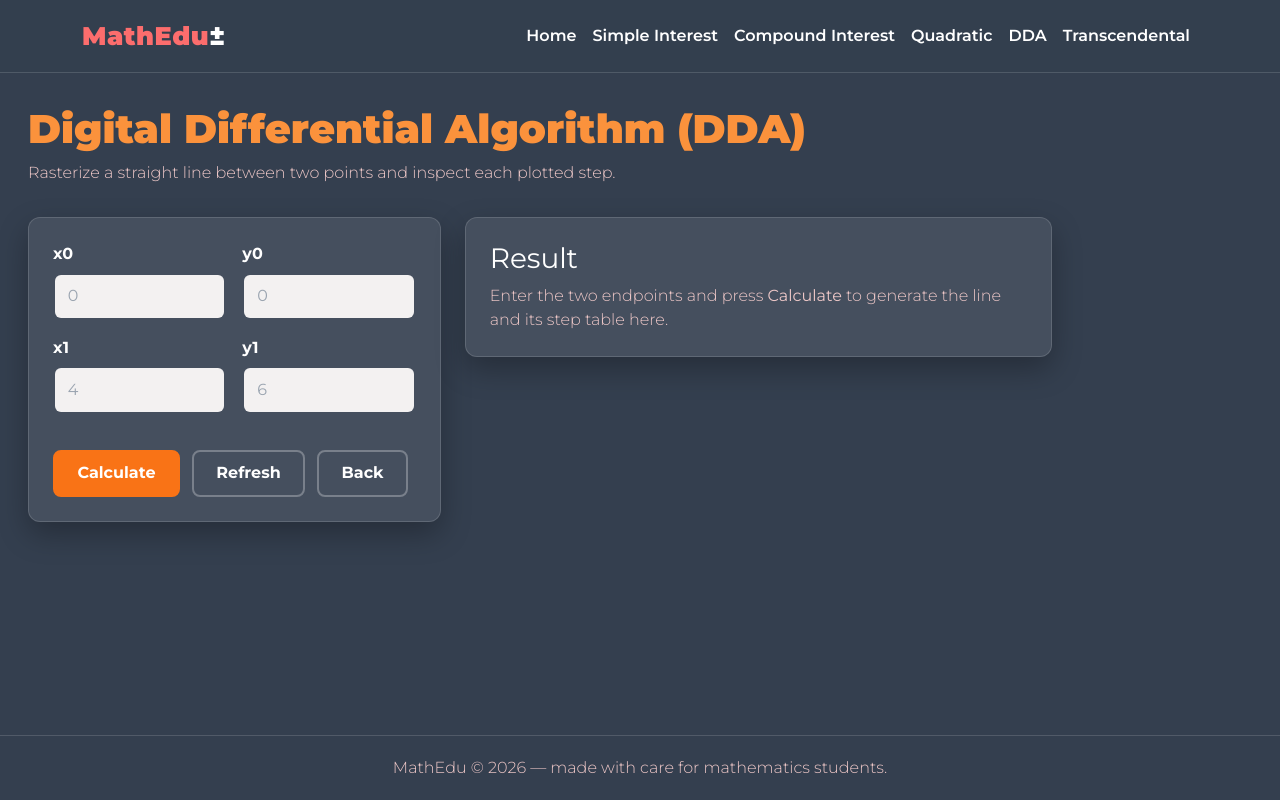
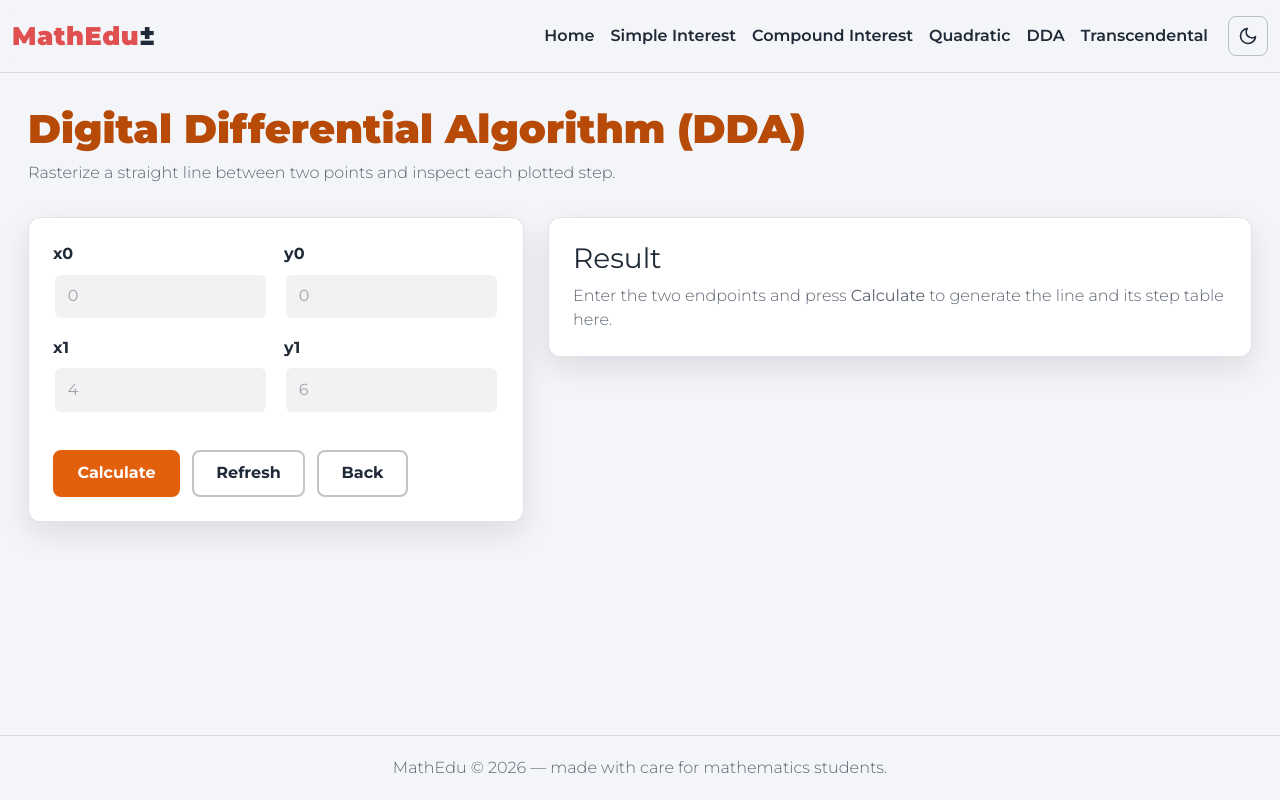
Before and after one commit to johnpauljpc/mathedu, a Django app: template templates/sec/dda.html in a window 1280 px wide. Run offline with Django 5.2, Linux system fonts and the light colour scheme; the template is opened without the code that fills it, so the values that code supplies are empty.

Commit message:
modifications

```diff
--- a/static/css/styles.css
+++ b/static/css/styles.css
@@ -26,9 +26,33 @@
     --transition: 0.2s ease;
 }
 
+/* Light theme overrides (toggled via <html data-theme="light">) */
+[data-theme="light"] {
+    --bg: #f3f5f8;
+    --bg-raised: #e9edf2;
+    --bg-panel: #ffffff;
+    --surface: #ffffff;
+    --text: #1f2937;
+    --text-muted: #5b6472;
+    --accent: #e05050;
+    --accent-hover: #c93a3a;
+    --accent-2: #e2600b;
+    --accent-2-hover: #b84a07;
+    --border: rgba(15, 23, 42, 0.12);
+    --border-strong: rgba(15, 23, 42, 0.25);
+    --error: #dc2626;
+    --success: #15803d;
+    --shadow: 0 12px 30px rgba(15, 23, 42, 0.1);
+    --thead-bg: #343F4F;
+}
+
 * { box-sizing: border-box; }
 
 html { scroll-behavior: smooth; }
+html[data-theme="dark"] {
+    --thead-bg: #343F4F;
+}
+html { transition: background-color 0.3s ease, color 0.3s ease; }
 
 body {
     margin: 0;
@@ -107,13 +131,63 @@ a:hover { color: var(--accent); text-decoration: underline; }
 }
 .navbar-toggler:focus { box-shadow: 0 0 0 3px rgba(249, 115, 22, 0.4); }
 
+/* Animated hamburger (three bars -> X) */
+.custom-toggler {
+    display: inline-flex;
+    flex-direction: column;
+    justify-content: center;
+    align-items: center;
+    gap: 5px;
+    width: 2.5rem;
+    height: 2.5rem;
+    padding: 0.4rem;
+    border: 1px solid var(--border-strong);
+    border-radius: var(--radius-sm);
+    background: transparent;
+}
+.toggler-bar {
+    display: block;
+    width: 20px;
+    height: 2.5px;
+    border-radius: 2px;
+    background: var(--text);
+    transition: transform 0.25s ease, opacity 0.2s ease;
+}
+.custom-toggler[aria-expanded="true"] .toggler-bar:nth-child(1) { transform: translateY(7.5px) rotate(45deg); }
+.custom-toggler[aria-expanded="true"] .toggler-bar:nth-child(2) { opacity: 0; }
+.custom-toggler[aria-expanded="true"] .toggler-bar:nth-child(3) { transform: translateY(-7.5px) rotate(-45deg); }
+
+/* Theme toggle */
+.theme-toggle {
+    display: inline-flex;
+    align-items: center;
+    justify-content: center;
+    flex-shrink: 0;
+    width: 2.5rem;
+    height: 2.5rem;
+    margin-left: 0.75rem;
+    border: 1px solid var(--border-strong);
+    border-radius: var(--radius-sm);
+    background: transparent;
+    color: var(--text);
+    cursor: pointer;
+    transition: background var(--transition), color var(--transition), border-color var(--transition);
+}
+.theme-toggle:hover {
+    background: rgba(255, 255, 255, 0.1);
+    color: var(--accent-2-hover);
+}
+[data-theme="dark"] .theme-icon-sun { display: block; }
+[data-theme="light"] .theme-icon-moon { display: block; }
+.theme-icon { display: none; }
+
 /* ------------------------------------------------------------
    Layout
    ------------------------------------------------------------ */
 .site-main {
     flex: 1;
     width: 100%;
-    max-width: 1080px;
+    max-width: 1400px;
     padding: 2rem 1rem 3rem;
 }
 
@@ -169,9 +243,11 @@ a:hover { color: var(--accent); text-decoration: underline; }
     margin: 0 auto;
 }
 
+.container { max-width: 1320px; }
+
 .tool-grid {
     display: grid;
-    grid-template-columns: repeat(auto-fit, minmax(240px, 1fr));
+    grid-template-columns: repeat(5, 1fr);
     gap: 1.25rem;
 }
 
@@ -405,7 +481,7 @@ a:hover { color: var(--accent); text-decoration: underline; }
     border-spacing: 0;
 }
 .table thead th {
-    background: var(--bg);
+    background: var(--thead-bg, var(--bg));
     color: var(--text);
     font-weight: 700;
     border-bottom: 2px solid var(--accent);
@@ -454,8 +530,21 @@ a:hover { color: var(--accent); text-decoration: underline; }
 /* ------------------------------------------------------------
    Responsive refinements
    ------------------------------------------------------------ */
-@media (max-width: 991px) {
+@media (max-width: 1199.98px) {
+    .tool-grid { grid-template-columns: repeat(4, 1fr); }
+}
+@media (max-width: 991.98px) {
     .tool-grid { grid-template-columns: repeat(auto-fit, minmax(210px, 1fr)); }
+
+    /* Mobile header: brand left, then theme toggle, then hamburger,
+       with the collapsible menu wrapping to its own row. */
+    .navbar .navbar-brand { order: 1; margin-right: auto; }
+    .navbar #theme-toggle { order: 2; margin-left: 0; margin-right: 0.5rem; }
+    .navbar .custom-toggler { order: 3; }
+    .navbar .navbar-collapse { order: 4; flex-basis: 100%; }
+}
+@media (max-width: 767.98px) {
+    .tool-grid { grid-template-columns: repeat(2, 1fr); }
 }
 
 @media (max-width: 860px) {
@@ -488,6 +577,41 @@ a:hover { color: var(--accent); text-decoration: underline; }
 }
 
 /* ------------------------------------------------------------
+   Light theme component refinements
+   ------------------------------------------------------------ */
+[data-theme="light"] .site-header {
+    background: rgba(243, 245, 248, 0.92);
+}
+[data-theme="light"] .navbar-nav .nav-link:hover,
+[data-theme="light"] .navbar-nav .nav-link:focus {
+    background: rgba(15, 23, 42, 0.06);
+}
+[data-theme="light"] .theme-toggle:hover {
+    background: rgba(15, 23, 42, 0.08);
+}
+[data-theme="light"] .btn-secondary:hover,
+[data-theme="light"] .btn-secondary:focus {
+    background: rgba(15, 23, 42, 0.08);
+    border-color: var(--text-muted);
+}
+[data-theme="light"] .table-striped tbody tr:nth-of-type(odd) {
+    background: rgba(15, 23, 42, 0.04);
+}
+[data-theme="light"] .alert-error,
+[data-theme="light"] .alert-danger {
+    background: rgba(220, 38, 38, 0.08);
+    color: #b91c1c;
+}
+[data-theme="light"] .alert-success {
+    background: rgba(21, 128, 61, 0.08);
+    color: #166534;
+}
+[data-theme="light"] .alert-info {
+    background: rgba(226, 96, 11, 0.1);
+    color: #9a3412;
+}
+
+/* ------------------------------------------------------------
    Motion preferences
    ------------------------------------------------------------ */
 @media (prefers-reduced-motion: reduce) {
--- a/static/js/main.js
+++ b/static/js/main.js
@@ -1,12 +1,35 @@
 // MathEdu shared front-end behaviour.
 
-// Dynamic copyright year.
+// --- Color theme -------------------------------------------------
+const themeToggle = document.getElementById("theme-toggle");
+
+function setTheme(theme) {
+    document.documentElement.setAttribute("data-theme", theme);
+    try { localStorage.setItem("mathedu-theme", theme); } catch (e) {}
+    if (themeToggle) {
+        themeToggle.setAttribute("aria-pressed", theme === "light" ? "true" : "false");
+        themeToggle.setAttribute(
+            "aria-label",
+            theme === "light" ? "Switch to dark theme" : "Switch to light theme"
+        );
+    }
+}
+
+if (themeToggle) {
+    themeToggle.addEventListener("click", () => {
+        const current = document.documentElement.getAttribute("data-theme") === "light" ? "dark" : "light";
+        setTheme(current);
+    });
+    setTheme(document.documentElement.getAttribute("data-theme") || "dark");
+}
+
+// --- Dynamic copyright year --------------------------------------
 const yearEl = document.getElementById("year");
 if (yearEl) {
     yearEl.textContent = new Date().getFullYear();
 }
 
-// Auto-hide alert messages after a few seconds.
+// --- Auto-hide alert messages after a few seconds ----------------
 const alerts = document.querySelectorAll(".messages .alert");
 alerts.forEach((alert) => {
     setTimeout(() => {
@@ -16,7 +39,7 @@ alerts.forEach((alert) => {
     }, 8000);
 });
 
-// Clear red error outlines as the user starts typing again.
+// --- Clear red error outlines as the user starts typing again ----
 document.querySelectorAll(".error-outline").forEach((el) => {
     el.addEventListener("input", () => el.classList.remove("error-outline"), { once: true });
 });
--- a/templates/base.html
+++ b/templates/base.html
@@ -5,10 +5,21 @@
     <meta charset="UTF-8">
     <meta name="viewport" content="width=device-width, initial-scale=1">
     <meta name="description" content="MathEdu — solve simple and compound interest, quadratic equations, DDA line generation and transcendental root-finding problems with step-by-step results.">
-    <link rel="shortcut icon" href="{% static 'uni/images/mathedu-logo.png' %}" type="image/x-icon">
+    <link rel="shortcut icon" href="/static/uni/images/mathedu-logo.PNG" type="image/x-icon">
     <title>{% block title %}MathEdu{% endblock %}</title>
     <link href="https://cdn.jsdelivr.net/npm/bootstrap@5.3.2/dist/css/bootstrap.min.css" rel="stylesheet" integrity="sha384-T3c6CoIi6uLrA9TneNEoa7RxnatzjcDSCmG1MXxSR1GAsXEV/Dwwykc2MPK8M2HN" crossorigin="anonymous">
     <link rel="stylesheet" href="{% static 'css/styles.css' %}">
+    <script>
+        // Apply the saved (or system) theme before first paint to avoid a flash.
+        (function () {
+            var stored = null;
+            try { stored = localStorage.getItem("mathedu-theme"); } catch (e) {}
+            if (!stored && window.matchMedia && window.matchMedia("(prefers-color-scheme: light)").matches) {
+                stored = "light";
+            }
+            document.documentElement.setAttribute("data-theme", stored || "dark");
+        })();
+    </script>
     {% block extra_head %}{% endblock %}
 </head>
 <body>
@@ -18,8 +29,10 @@
         <nav class="navbar navbar-expand-lg" aria-label="Main navigation">
             <div class="container">
                 <a class="navbar-brand" href="{% url 'index' %}">MathEdu<span class="brand-sign">&plusmn;</span></a>
-                <button class="navbar-toggler" type="button" data-bs-toggle="collapse" data-bs-target="#mainNav" aria-controls="mainNav" aria-expanded="false" aria-label="Toggle navigation">
-                    <span class="navbar-toggler-icon"></span>
+                <button class="navbar-toggler custom-toggler" type="button" data-bs-toggle="collapse" data-bs-target="#mainNav" aria-controls="mainNav" aria-expanded="false" aria-label="Toggle navigation">
+                    <span class="toggler-bar"></span>
+                    <span class="toggler-bar"></span>
+                    <span class="toggler-bar"></span>
                 </button>
                 <div class="collapse navbar-collapse" id="mainNav">
                     <ul class="navbar-nav ms-auto">
@@ -31,6 +44,15 @@
                         <li class="nav-item"><a class="nav-link" href="{% url 'trans_eqn' %}">Transcendental</a></li>
                     </ul>
                 </div>
+                <button id="theme-toggle" class="theme-toggle" type="button" aria-label="Switch to light theme" aria-pressed="false" title="Toggle color theme">
+                    <svg class="theme-icon theme-icon-sun" viewBox="0 0 24 24" width="20" height="20" fill="none" stroke="currentColor" stroke-width="2" stroke-linecap="round" stroke-linejoin="round" aria-hidden="true">
+                        <circle cx="12" cy="12" r="4"></circle>
+                        <path d="M12 2v2M12 20v2M4.93 4.93l1.41 1.41M17.66 17.66l1.41 1.41M2 12h2M20 12h2M4.93 19.07l1.41-1.41M17.66 6.34l1.41-1.41"></path>
+                    </svg>
+                    <svg class="theme-icon theme-icon-moon" viewBox="0 0 24 24" width="20" height="20" fill="none" stroke="currentColor" stroke-width="2" stroke-linecap="round" stroke-linejoin="round" aria-hidden="true">
+                        <path d="M21 12.79A9 9 0 1 1 11.21 3 7 7 0 0 0 21 12.79z"></path>
+                    </svg>
+                </button>
             </div>
         </nav>
     </header>
```
